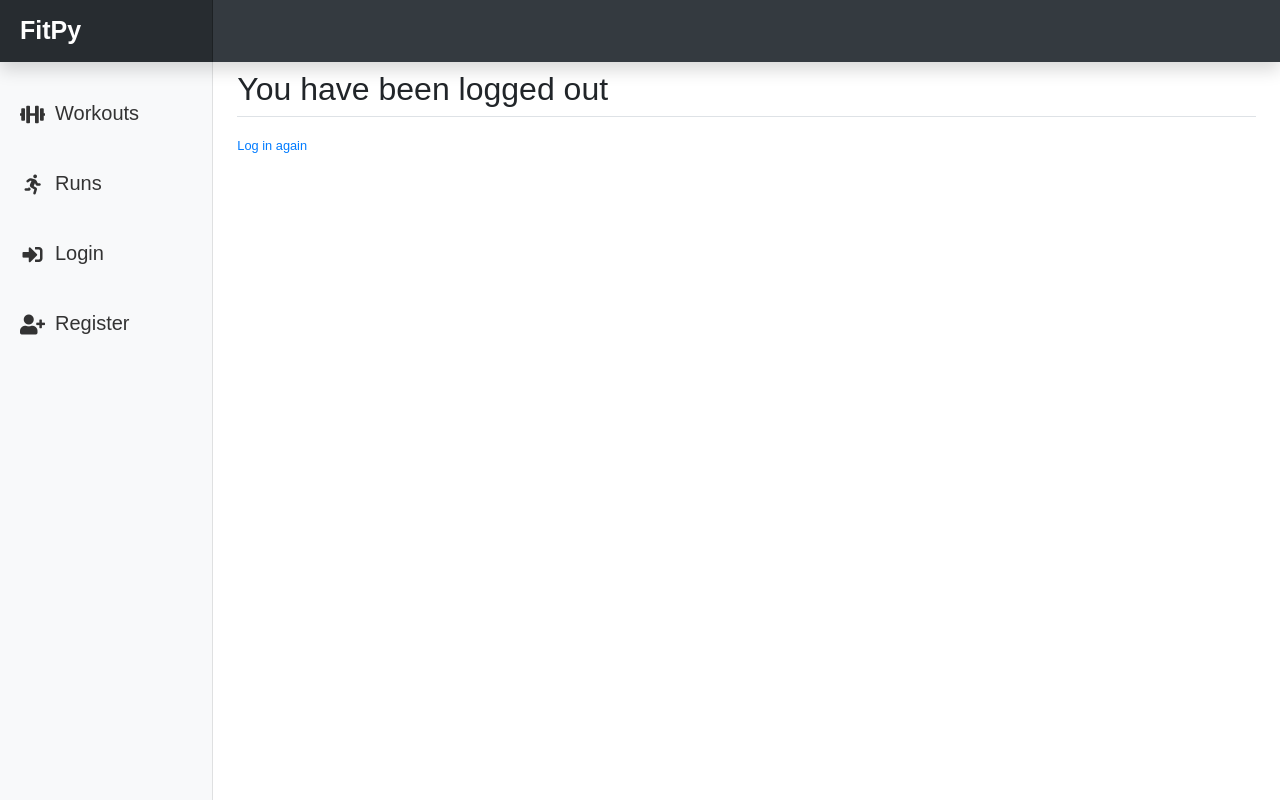
After one commit to maosa/fitpy, a Django app: page /logout/ in a window 1280 px wide. The commit adds this page. Run offline with Django 3.2, Linux system fonts and the light colour scheme; some libraries are stand-ins or nearby versions.

Commit message:
added login/logout authentication functionality

```diff
--- a/fitpy/urls.py
+++ b/fitpy/urls.py
@@ -14,6 +14,7 @@ Including another URLconf
     2. Add a URL to urlpatterns:  path('blog/', include('blog.urls'))
 """
 from django.contrib import admin
+from django.contrib.auth import views as auth_views
 from django.urls import path, include
 from users import views as user_views
 
@@ -23,5 +24,9 @@ urlpatterns = [
     path('admin/', admin.site.urls),
     # Link directly to the function that is going to render this from the users application
     path('register/', user_views.register, name='register'),
-    path('', include('workouts.urls')) # workouts app home page
+    path('profile/', user_views.profile, name='profile'),
+    # Create login and logout views (look in users/templates for these templates)
+    path('login/', auth_views.LoginView.as_view(template_name='users/login.html'), name='login'),
+    path('logout/', auth_views.LogoutView.as_view(template_name='users/logout.html'), name='logout'),
+    path('', include('workouts.urls')) # workouts app main page
 ]
--- /dev/null
+++ b/users/templates/users/logout.html
@@ -0,0 +1,15 @@
+{% extends 'workouts/base.html' %}
+
+<!-- Logout template -->
+
+{% block content %}
+
+    <h2>You have been logged out</h2>
+
+    <div class='border-top pt-3'>
+        <small class='text-muted'>
+            <a href="{% url 'login' %}">Log in again</a>
+        </small>
+    </div>
+
+{% endblock %}
--- a/workouts/templates/workouts/base.html
+++ b/workouts/templates/workouts/base.html
@@ -44,11 +44,11 @@
 
         <a class="navbar-brand col-sm-3 col-md-2 mr-0" href="{% url 'workouts-home' %}">FitPy</a>
 
-        <ul class="navbar-nav px-3">
+        <!-- <ul class="navbar-nav px-3">
             <li class="nav-item text-nowrap">
                 <a class="nav-link" href="#">Sign out</a>
             </li>
-        </ul>
+        </ul> -->
 
     </nav>
 
@@ -68,23 +68,36 @@
                             </a>
                         </li>
 
-                        <li class="nav-item">
+                        <li class="nav-item active">
                             <a class="nav-link" href="{% url 'workouts-runs' %}">
                                 <i class="fa fa-fw fa-running"></i>Runs
                             </a>
                         </li>
 
-                        <li class="nav-item">
-                            <a class="nav-link" href="#">
+                        {% if user.is_authenticated %} <!-- if user is logged in -->
+                            <li class="nav-item active">
+                                <a class="nav-link" href="{% url 'profile' %}">
+                                    <i class="fa fa-fw fa-user-circle"></i>Profile
+                                </a>
+                            </li>
+                            <li class="nav-item active">
+                                <a class="nav-link" href="{% url 'logout' %}">
+                                    <i class="fa fa-fw fa-sign-out-alt"></i>Logout
+                                </a>
+                            </li>
+                        {% else %} <!-- if user is NOT logged in (i.e. is logged out) -->
+                            <li class="nav-item active">
+                                <a class="nav-link" href="{% url 'login' %}">
                                     <i class="fa fa-fw fa-sign-in-alt"></i>Login
                                 </a>
                             </li>
 
-                        <li class="nav-item">
-                            <a class="nav-link" href="{% url 'workouts-register' %}">
+                            <li class="nav-item active">
+                                <a class="nav-link" href="{% url 'register' %}">
                                     <i class="fa fa-fw fa-user-plus"></i>Register
                                 </a>
                             </li>
+                        {% endif %}
 
                     </ul>
                 </div>
@@ -95,7 +108,8 @@
             <!-- MAIN PAGE -->
 
             <main role="main" class="col-md-9 ml-sm-auto col-lg-10 px-4">
-                <div class="d-flex justify-content-between flex-wrap flex-md-nowrap align-items-center pt-3 pb-2 mb-3 border-bottom">
+
+                <!-- <div class="d-flex justify-content-between flex-wrap flex-md-nowrap align-items-center pt-3 pb-2 mb-3 border-bottom">
 
                     <h1 class="h2">
                         {% if title %}
@@ -103,7 +117,7 @@
                         {% endif %}
                     </h1>
 
-                </div>
+                </div> -->
 
                 <!-- Flash messages for user registration -->
 
--- a/workouts/urls.py
+++ b/workouts/urls.py
@@ -6,8 +6,7 @@ from . import views
 
 urlpatterns = [
     path('', views.home, name='workouts-home'),
-    path('runs/', views.runs, name='workouts-runs'),
-    path('register/', views.runs, name='workouts-register'),
+    path('runs/', views.runs, name='workouts-runs')
 ]
 
 #####
```
Also changed, not shown: fitpy/settings.py (+9 -0 lines), users/templates/users/login.html (renamed from users/templates/users/register.html, +4 -4 lines), users/templates/users/profile.html (added, +9 -0 lines), users/views.py (+8 -2 lines), db.sqlite3. Lines whose indentation alone changed are shown as unchanged.
